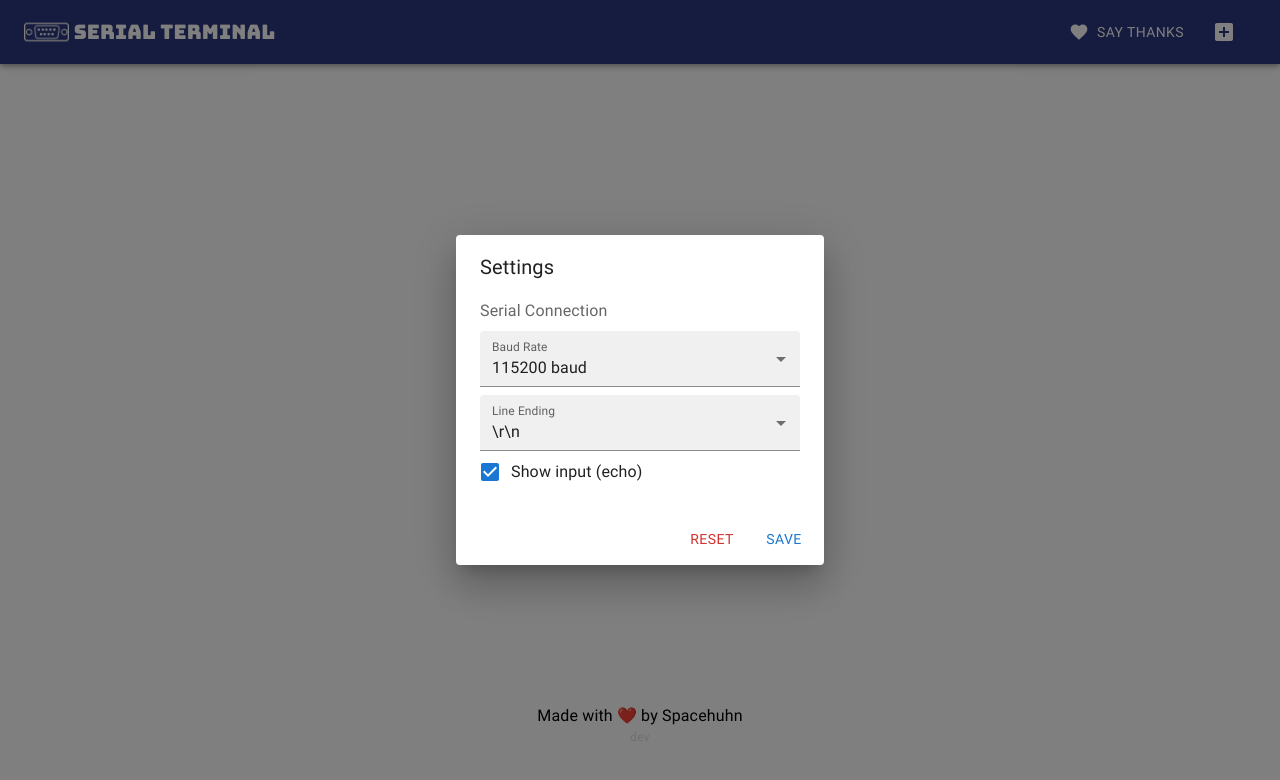
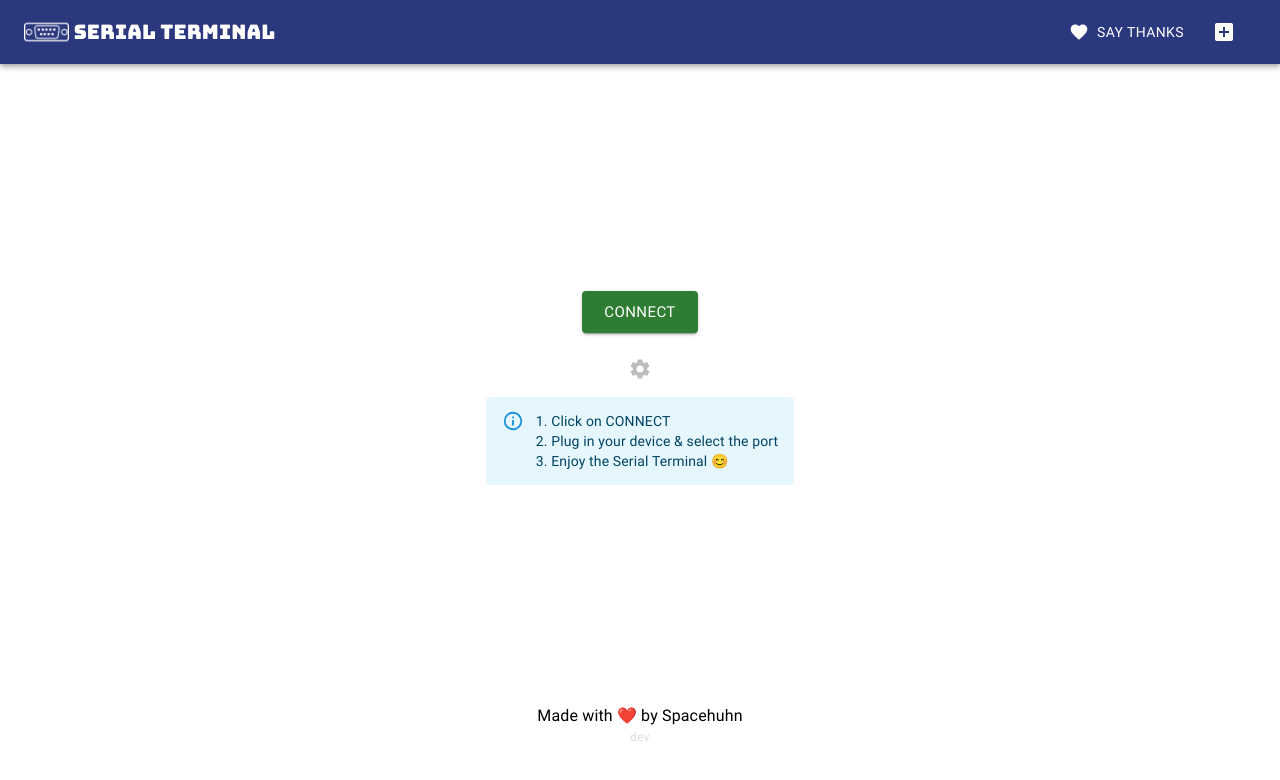
Before and after one commit to SpacehuhnTech/serialterminal, a React (Create React App) app: page / in a window 1280 px wide. Shown: the top 780 px of the page. Built offline with nearby package versions, Linux system fonts and the light colour scheme.

Commit message:
Settings cancel button & toast

```diff
--- a/src/App.js
+++ b/src/App.js
@@ -54,7 +54,7 @@ function App() {
   const [toast, setToast] = React.useState({ open: false, severity: 'info', value: '' })
 
   // Settings Window Open
-  const [settingsOpen, setSettingsOpen] = React.useState(true)
+  const [settingsOpen, setSettingsOpen] = React.useState(false)
 
   // Settings
   const settings = loadSettings()
@@ -150,6 +150,7 @@ function App() {
         setEchoFlag={setEchoFlag}
         save={handleSave}
         openPort={connected}
+        saveToast={() => setToast({ open: true, severity: 'success', value: 'Settings saved ✨' })}
       />
 
       {/* (Dis)connected Toast */}
--- a/src/components/Settings.js
+++ b/src/components/Settings.js
@@ -46,15 +46,33 @@ const formElementCSS = {
 }
 
 const Settings = (props) => {
+    const [baudRate, setBaudRate] = React.useState(props.baudRate)
+    const [lineEnding, setLineEnding] = React.useState(props.lineEnding)
+    const [echoFlag, setEchoFlag] = React.useState(props.echoFlag)
+
+    const cancel = () => {
+        setBaudRate(props.baudRate)
+        setLineEnding(props.lineEnding)
+        setEchoFlag(props.echoFlag)
+
+        props.close()
+    }
+
     const reset = () => {
-        if(!props.openPort) props.setBaudRate(115200)
-        props.setLineEnding('\\r\\n')
-        props.setEchoFlag(true)
+        if(!props.openPort) setBaudRate(115200)
+        setLineEnding('\\r\\n')
+        setEchoFlag(true)
     }
 
     const save = () => {
+        props.setBaudRate(baudRate)
+        props.setLineEnding(lineEnding)
+        props.setEchoFlag(echoFlag)
+
         props.save()
         props.close()
+
+        props.saveToast()
     }
 
     return (
@@ -69,8 +87,8 @@ const Settings = (props) => {
                 <FormControl variant='filled' fullWidth sx={formElementCSS}>
                     <InputLabel>Baud Rate {props.openPort && '(Requires Reconnect)'}</InputLabel>
                     <Select
-                        value={props.baudRate}
-                        onChange={(e) => props.setBaudRate(e.target.value)}
+                        value={baudRate}
+                        onChange={(e) => setBaudRate(e.target.value)}
                         label='baudrate'
                         disabled={props.openPort}
                     >
@@ -83,8 +101,8 @@ const Settings = (props) => {
                 <FormControl variant='filled' fullWidth sx={formElementCSS} >
                     <InputLabel>Line Ending</InputLabel>
                     <Select
-                        value={props.lineEnding}
-                        onChange={(e) => props.setLineEnding(e.target.value)}
+                        value={lineEnding}
+                        onChange={(e) => setLineEnding(e.target.value)}
                         label='Line Ending'
                     >
                         {lineEndings.map(name =>
@@ -96,8 +114,8 @@ const Settings = (props) => {
                 <FormGroup>
                     <FormControlLabel control={
                         <Checkbox
-                            checked={props.echoFlag}
-                            onChange={(e) => props.setEchoFlag(e.target.checked)}
+                            checked={echoFlag}
+                            onChange={(e) => setEchoFlag(e.target.checked)}
                         />
                     } label='Show input (echo)' />
                 </FormGroup>
@@ -106,7 +124,8 @@ const Settings = (props) => {
 
             <DialogActions>
                 <Button onClick={reset} color='error'>Reset</Button>
-                <Button onClick={save}>Save</Button>
+                <Button onClick={cancel} color='secondary'>Cancel</Button>
+                <Button onClick={save} color='primary'>Save</Button>
             </DialogActions>
         </Dialog>
     )
@@ -123,6 +142,7 @@ Settings.propTypes = {
     setEchoFlag: PropTypes.func,
     save: PropTypes.func,
     openPort: PropTypes.bool,
+    saveToast: PropTypes.func,
 }
 
 export default Settings
```
